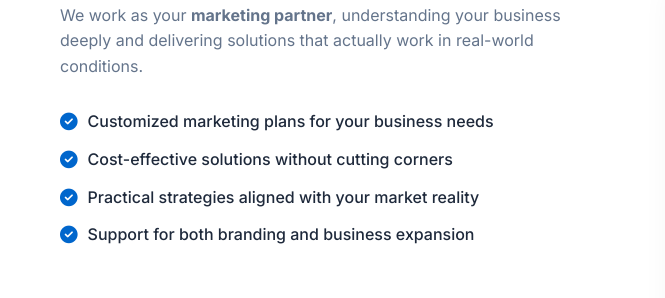
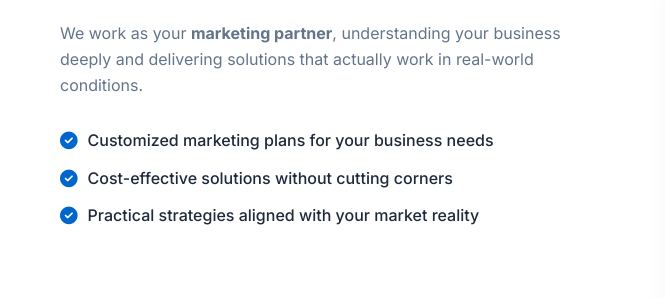
Before and after one commit to gaurav123deshmukh/schramm-3-, a plain HTML site: page index.html in a window 1280 px wide. Shown: the part 1400-1698 px from the top of the page, 0-665 px from the left. Drawn offline with Linux system fonts and the light colour scheme; grey boxes are pictures that could not be loaded.

Commit message:
Update index.html

```diff
--- a/index.html
+++ b/index.html
@@ -33,7 +33,6 @@
         </div>
     </header>
 
-    <!-- HERO SECTION -->
     <section class="hero-banner-custom">
         <div class="container reveal hero-content-layer">
             <div class="hero-grid">
@@ -65,7 +64,6 @@
         </div>
     </section>
 
-   <!-- ABOUT US SECTION -->
     <section class="content-section bg-white">
         <div class="container reveal">
             <div class="split-grid">
@@ -73,7 +71,6 @@
                     <div class="section-label">
                         <i class="fa-solid fa-diamond"></i> About Us
                     </div>
-                    <!-- Heading restricted to two lines as per request -->
                     <h2 class="two-line-title">No Jargons. No Big Presentations.<br>Just Real Results.</h2>
                     <p class="text-light mb-20">
                         At Schramm AdLabs, we believe marketing should be simple, practical, and effective. We don't believe in one-size-fits-all strategies. Every business is different, and so is our approach.
@@ -81,7 +78,7 @@
                     <p class="text-light mb-30">
                         We work as your <strong>marketing partner</strong>, understanding your business deeply and delivering solutions that actually work in real-world conditions.
                     </p>
-                    <ul class="feature-list">
+                    <ul class="feature-list mt-20">
                         <li>
                             <i class="fa-solid fa-circle-check"></i> Customized marketing plans for your business needs
                         </li>
@@ -91,12 +88,8 @@
                         <li>
                             <i class="fa-solid fa-circle-check"></i> Practical strategies aligned with your market reality
                         </li>
-                        <li>
-                            <i class="fa-solid fa-circle-check"></i> Support for both branding and business expansion
-                        </li>
                     </ul>
                 </div>
-                <!-- Stacked Image Layout matching ss02.jpg -->
                 <div style="display: flex; flex-direction: column; gap: 20px;">
                     <img src="https://images.unsplash.com/photo-1600880292203-757bb62b4baf?ixlib=rb-1.2.1&auto=format&fit=crop&w=800&q=80" alt="Team collaborating on marketing" style="width: 100%; border-radius: 12px; box-shadow: 0 20px 40px rgba(0,0,0,0.08);">
                     <img src="https://images.unsplash.com/photo-1522071820081-009f0129c71c?ixlib=rb-1.2.1&auto=format&fit=crop&w=800&q=80" alt="Team meeting" style="width: 100%; border-radius: 12px; box-shadow: 0 10px 30px rgba(0,0,0,0.05);">
@@ -105,7 +98,6 @@
         </div>
     </section>
 
-    <!-- WHAT MAKES US DIFFERENT SECTION -->
     <section class="content-section bg-light">
         <div class="container reveal">
             <div class="split-grid align-center">
@@ -147,7 +139,6 @@
         </div>
     </section>
 
-    <!-- WHAT WE DO SECTION -->
     <section class="content-section bg-white">
         <div class="container">
             <div class="section-header reveal">
@@ -201,7 +192,6 @@
         </div>
     </section>
 
-    <!-- HOW WE WORK SECTION -->
     <section class="content-section bg-light">
         <div class="container">
             <div class="section-header reveal">
@@ -251,7 +241,6 @@
         </div>
     </section>
 
-    <!-- MARKETING PARTNER CTA SECTION -->
     <section class="content-section bg-white" style="padding-bottom: 120px;" id="lead-form">
         <div class="container reveal">
             <div class="split-grid align-center">
@@ -279,7 +268,7 @@
             </div>
 
             <!-- Standalone CTA Card -->
-            <div style="max-width: 700px; margin: 60px auto 0 auto; background: var(--light-bg); padding: 40px; border-radius: 12px; box-shadow: 0 10px 30px rgba(0,0,0,0.05); border: 1px solid var(--border-color); text-align: center;">
+            <div style="position: relative; z-index: 5; max-width: 700px; margin: 60px auto 0 auto; background: var(--white); padding: 40px; border-radius: 12px; box-shadow: 0 10px 40px rgba(0,102,204,0.15); border: 1px solid var(--border-color); text-align: center;">
                 <img src="Schramm_AdLabs_transparent.webp" alt="Schramm AdLabs" style="height: 45px; margin-bottom: 20px; filter: invert(1) brightness(0.1);">
                 <h3 style="font-size: 2rem; margin-bottom: 30px; color: var(--dark-navy);">Get Free Custom Marketing Plan</h3>
                 <a href="contact.html" class="btn-primary" style="padding: 16px 40px; font-size: 1.1rem; width: 100%; max-width: 350px; justify-content: center;">Start Growing Today</a>
```
